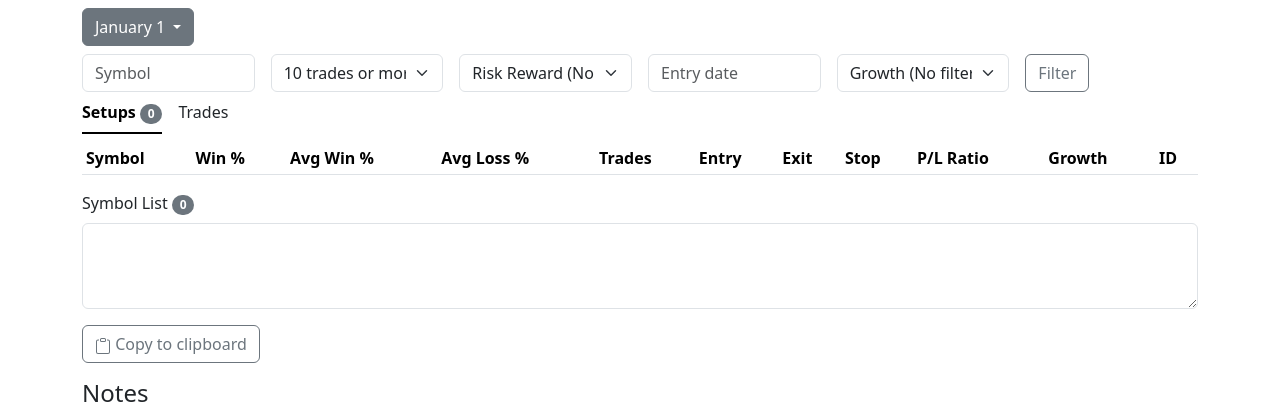
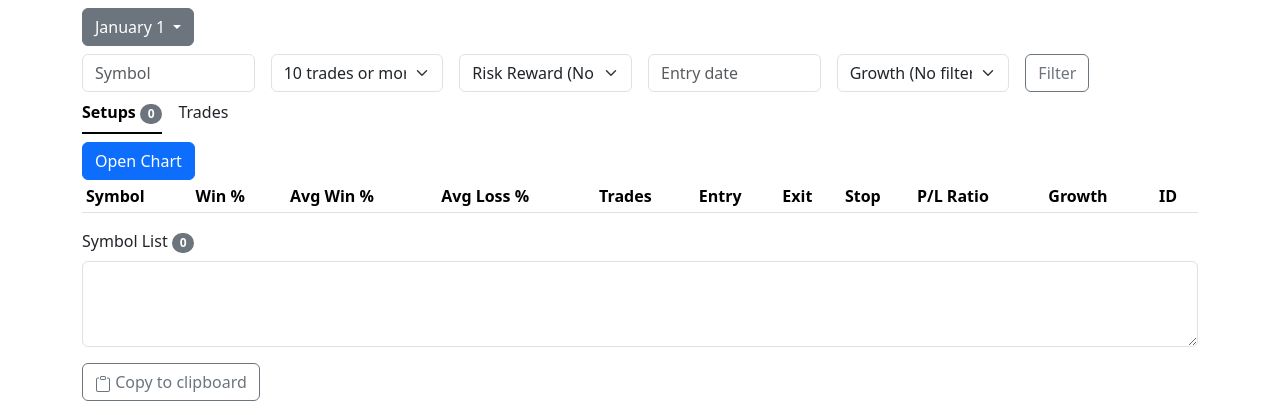
Before and after one commit to skyrichardson/flaskSeasonalTraderSetups, a Flask app: page /stocks/1/1/setups in a window 1280 px wide. Shown: the part 56-471 px from the top of the page. Run offline with Flask 3, Linux system fonts and the light colour scheme; lists and menus that the app fills with data are empty; some libraries are stand-ins or nearby versions.

Commit message:
Tradingview chart widget experiment where symbol is static

```diff
--- a/templates/setups.html
+++ b/templates/setups.html
@@ -4,6 +4,11 @@
 {% block total_setups %}{{ total_setups[0][0] }}{% endblock %}
 
 {% block results %}
+    <!-- Trigger button -->
+  <button type="button" class="btn btn-primary" data-bs-toggle="modal" data-bs-target="#chartModal">
+    Open Chart
+  </button>
+
     <table class="table table-sm !table-striped !table-hover fs-xs">
         <thead>
         <tr>
@@ -105,4 +110,65 @@
         {% endfor %}
         </tbody>
     </table>
+
+    <!-- Modal -->
+  <div class="modal fade" id="chartModal" tabindex="-1" aria-labelledby="chartModalLabel" aria-hidden="true">
+    <div class="modal-dialog modal-xl modal-dialog-centered">
+      <div class="modal-content">
+
+        <div class="modal-header">
+          <h5 class="modal-title" id="chartModalLabel">AAPL · Advanced Chart</h5>
+          <button type="button" class="btn-close" data-bs-dismiss="modal" aria-label="Close"></button>
+        </div>
+
+        <div class="modal-body p-0">
+          <!-- TradingView widget mounts here -->
+          <div id="tradingview-chart" style="height: 500px;"></div>
+        </div>
+
+        <div class="modal-footer">
+          <button type="button" class="btn btn-secondary" data-bs-dismiss="modal">Close</button>
+        </div>
+
+      </div>
+    </div>
+  </div>
+
+
+      <!-- TradingView widget script -->
+  <script src="https://s3.tradingview.com/tv.js"></script>
+
+  <script>
+    const chartModal = document.getElementById('chartModal');
+    let widgetInitialized = false;
+
+    chartModal.addEventListener('shown.bs.modal', () => {
+      if (widgetInitialized) return; // only init once
+
+      const container = document.getElementById('tradingview-chart');
+
+      new TradingView.widget({
+        container_id: 'tradingview-chart',
+        width: container.offsetWidth,   // ← explicit pixel width
+        height: 500,                    // ← explicit pixel height
+        symbol: 'NVDA',
+        interval: 'D',
+        timezone: 'Etc/UTC',
+        theme: 'dark',           // 'light' or 'dark'
+        style: '1',              // 1 = candles
+        locale: 'en',
+        toolbar_bg: '#f1f3f6',
+        enable_publishing: false,
+        hide_top_toolbar: false,
+        hide_legend: false,
+        save_image: false,
+        studies: [
+          'RSI@tv-basicstudies',
+          'MACD@tv-basicstudies'
+        ],
+      });
+
+      widgetInitialized = true;
+    });
+  </script>
 {% endblock %}
```
